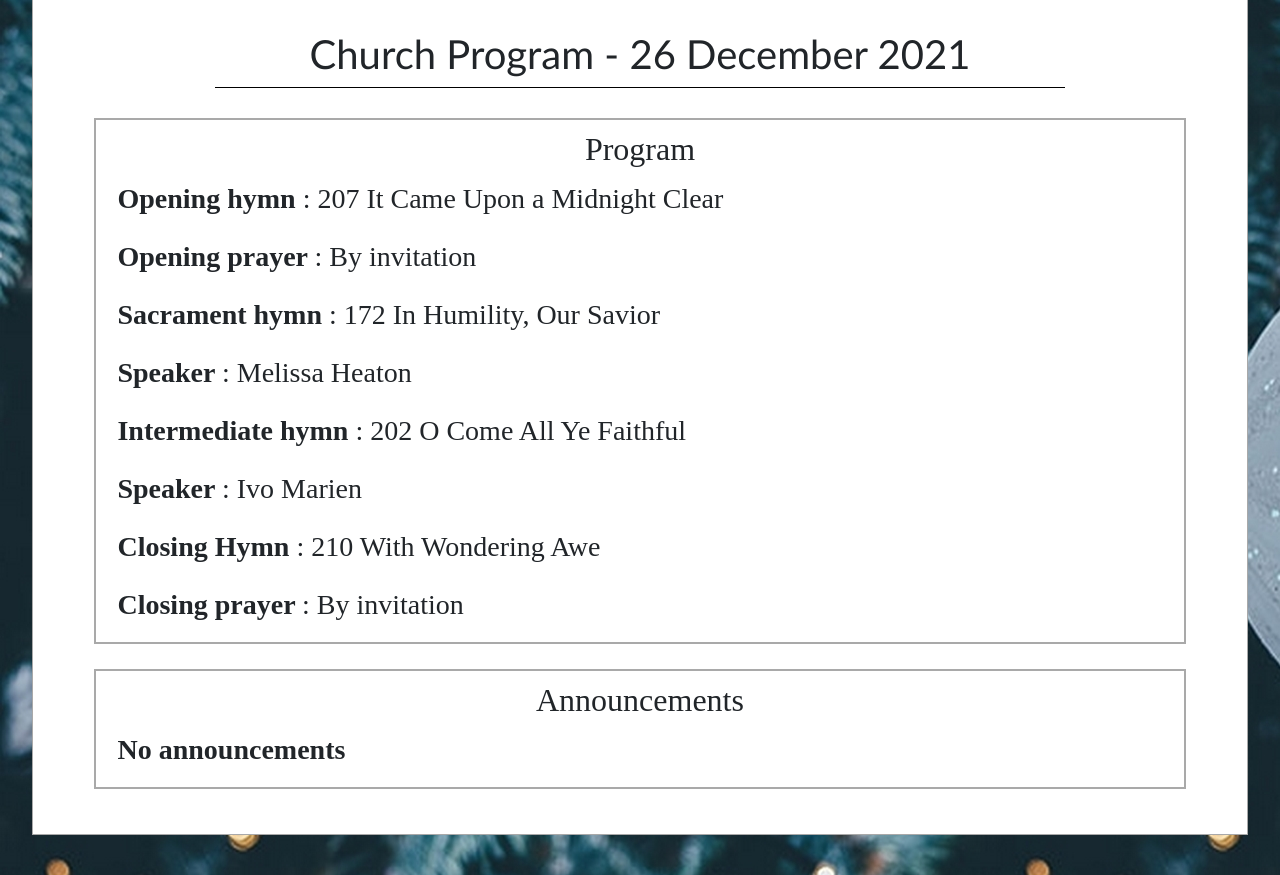
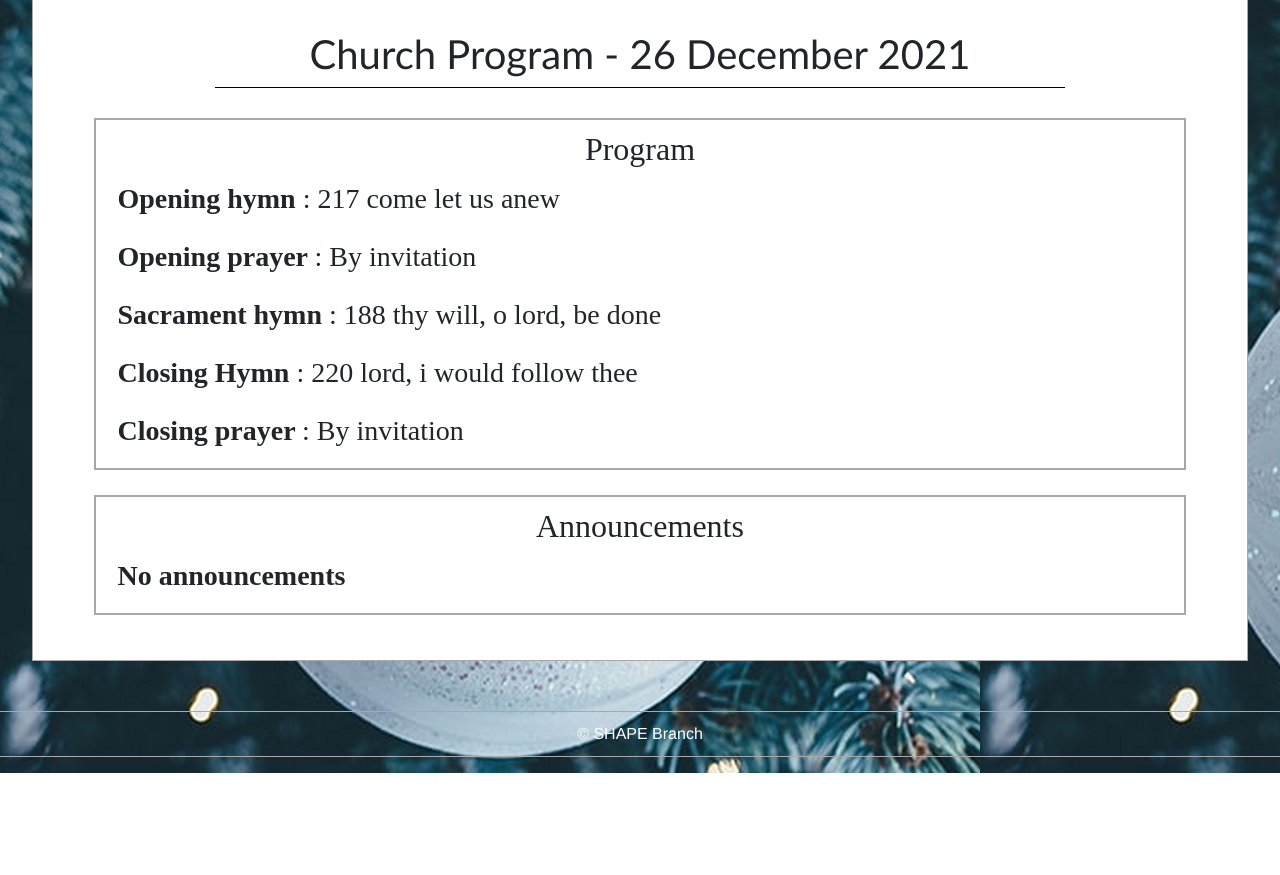
Before and after one commit to Shapeprogram/program, a PHP site: page / in a window 1280 px wide. Shown: the part 564-1439 px from the top of the page. After the commit the page ends 1337 px from the top, so only its background shows below. Run offline with PHP 8.4, Linux system fonts and the light colour scheme.

Commit message:
Add files via upload

```diff
--- a/index.php
+++ b/index.php
@@ -8,19 +8,19 @@ if(file_exists($head))
     <h1>Church Program - 26 December 2021</h1>
     <div class="program">
         <h2>Program</h2>
-        <p class="fs-3"><strong>Opening hymn </strong>: 207 It Came Upon a Midnight Clear  </p>
+        <p class="fs-3"><strong>Opening hymn </strong>: 217 come let us anew   </p>
 
         <p class="fs-3"><strong>Opening prayer </strong> : By invitation</p>
 
-        <p class="fs-3"><strong>Sacrament hymn </strong>: 172 In Humility, Our Savior</p>
+        <p class="fs-3"><strong>Sacrament hymn </strong>: 188 thy will, o lord, be done </p>
 
-        <p class="fs-3"><strong>Speaker </strong>: Melissa Heaton </p>
+        <!--<p class="fs-3"><strong>Speaker </strong>: Melissa Heaton </p>
 
         <p class="fs-3"><strong>Intermediate hymn </strong>: 202 O Come All Ye Faithful  </p>
 
-        <p class="fs-3"><strong>Speaker </strong>: Ivo Marien</p>
+        <p class="fs-3"><strong>Speaker </strong>: Ivo Marien</p>-->
 
-        <p class="fs-3"><strong>Closing Hymn </strong>: 210 With Wondering Awe</p>
+        <p class="fs-3"><strong>Closing Hymn </strong>: 220 lord, i would follow thee</p>
 
         <p class="fs-3"><strong>Closing prayer </strong>: By invitation </p>
     </div>
```
